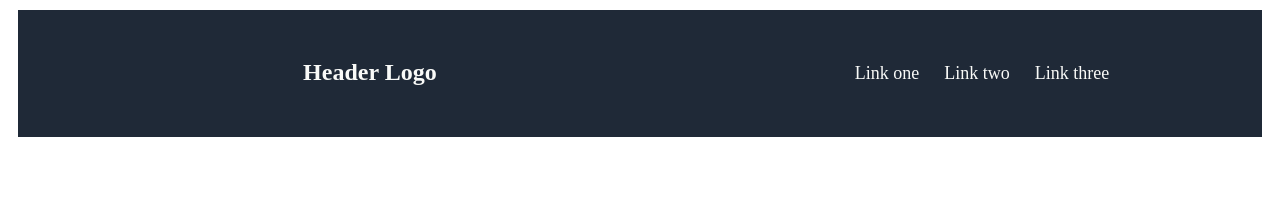
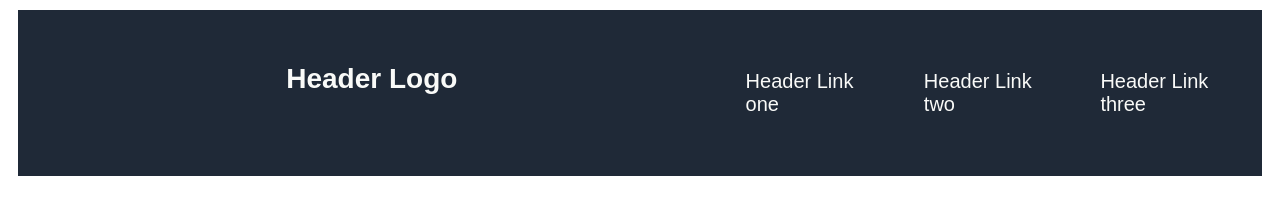
Before and after one commit to Graeme-H/Landing-page, a plain HTML site: page index.html in a window 1280 px wide. Drawn offline with Linux system fonts and the light colour scheme.

Commit message:
FOnt style chnages & repositioning

```diff
--- a/index.html
+++ b/index.html
@@ -18,9 +18,9 @@
                 </div>
                 <div class="links">
                     <ul>
-                        <li><a href="index.html">Link one</a></li>
-                        <li><a href="index.html">Link two</a></li>
-                        <li><a href="index.html">Link three</a></li>
+                        <li><a href="index.html">Header Link one</a></li>
+                        <li><a href="index.html">Header Link two</a></li>
+                        <li><a href="index.html">Header Link three</a></li>
                     </ul>
                 </div>
             </div>
--- a/style.css
+++ b/style.css
@@ -1,3 +1,8 @@
+body {
+    font-family: Arial, Helvetica, sans-serif;
+    font: 1em sans-serif;
+}
+
 .header {
     display: flex;
     padding:10px;
@@ -9,7 +14,7 @@
 
 .logo {
     padding: 5px;
-    font-size: 24px;
+    font-size: 28px;
     flex-grow: 1;
     font-weight: bolder;
 
@@ -26,7 +31,7 @@ a {
 }
 
 .links {
-    padding: 10px;
+    padding: 25px;
     flex: 1 1 0;
 
 }
@@ -36,13 +41,15 @@ a {
 ul {
     display: flex;
     list-style: none;
-    gap: 25px;
-    padding: 15px;
-    font-size: 18px;
+    gap: 66px;
+    padding: 5px;
+    font-size: 20px;
     flex: 1 1 0;
     justify-content: center;
+
 }
 
 li {
     justify-content: center;
+    gap:15px;
 }
```
